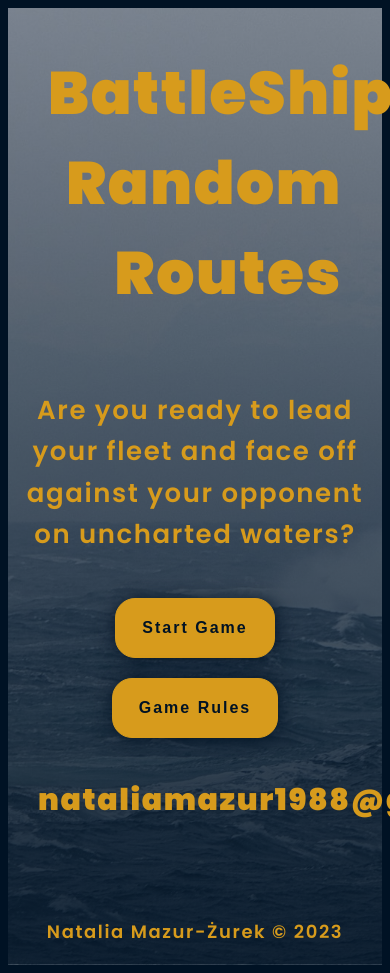
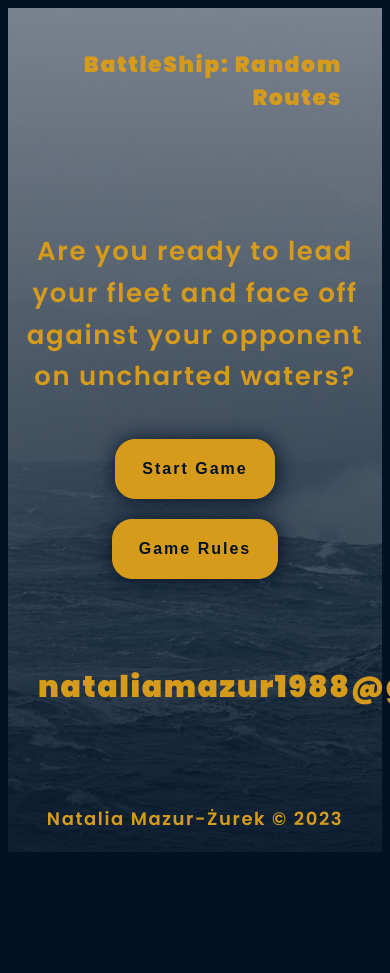
Before and after one commit to maxnatalia/battleship-random-routes, a React (Create React App) app: page / in a window 390 px wide. Shown: the top 973 px of the page. After the commit the page ends 860 px from the top, so only its background shows below. Built offline with nearby package versions, Linux system fonts and the light colour scheme.

Commit message:
added breakpoints for styles in Layout

```diff
--- a/src/common/Layout/styled.ts
+++ b/src/common/Layout/styled.ts
@@ -25,6 +25,14 @@ export const Header = styled.header`
 export const Title = styled.h1`
   margin: 0;
   font-size: 60px;
+
+  @media (max-width: ${({ theme }) => theme.breakpoint.tablet}px) {
+    font-size: 40px;
+  }
+
+  @media (max-width: ${({ theme }) => theme.breakpoint.mobile}px) {
+    font-size: 22px;
+  }
 `;
 
 export const Main = styled.main`
```
